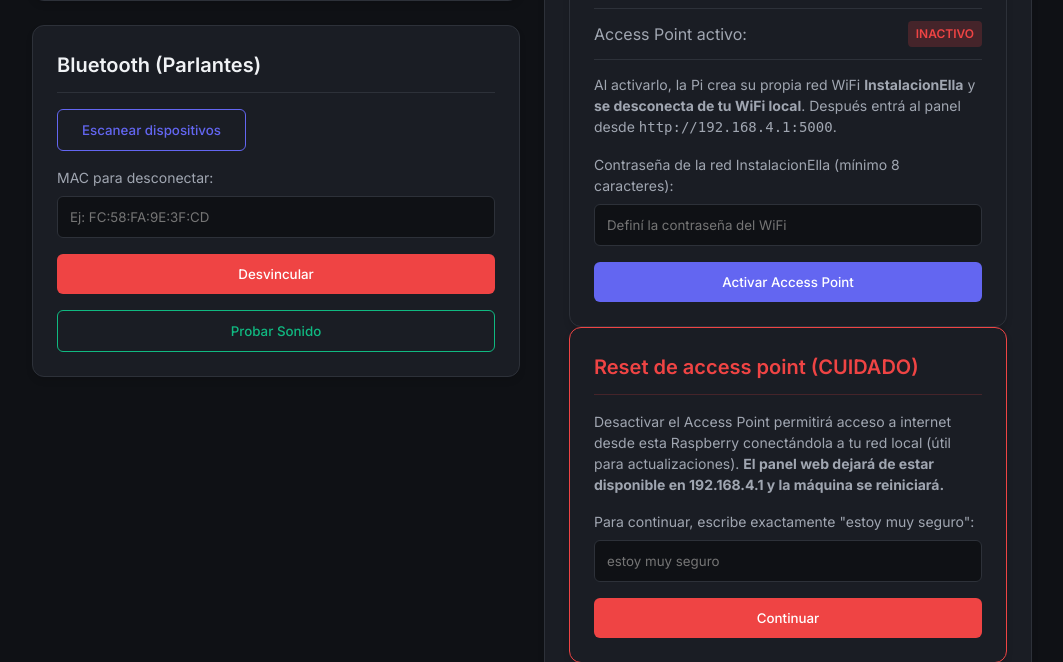
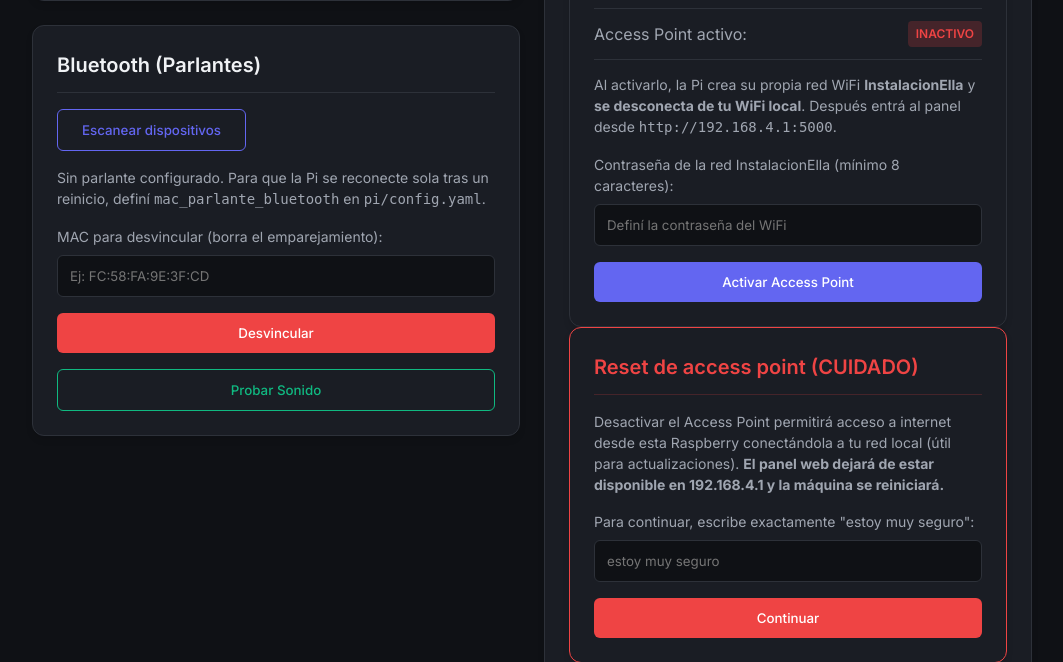
Before and after one commit to lux-metro/ella, a Flask app: template pi/panel/templates/index.html in a window 1280 px wide. Shown: the part 1016-1678 px from the top of the page, without its empty margins (108-1171 px from the left). Run offline with Flask 3, Linux system fonts and the light colour scheme; the template is opened without the code that fills it, so the values that code supplies are empty.

Commit message:
panel: mostrar parlante configurado con estado y botones de un click para Desconectar/Conectar (lee mac_parlante_bluetooth de config.yaml)

```diff
--- a/pi/panel/app.py
+++ b/pi/panel/app.py
@@ -23,6 +23,11 @@ WIFI_CRED_FILE = os.path.expanduser("~/ella/credenciales_wifi.txt")
 DIR_PANEL = os.path.dirname(os.path.abspath(__file__))
 SCRIPT_ACTIVAR_AP = os.path.join(DIR_PANEL, '..', 'setup_pi_access_point.sh')
 SCRIPT_REVERTIR_WIFI = os.path.join(DIR_PANEL, '..', 'revertir_wifi.sh')
+
+# La MAC del parlante configurado vive en pi/config.yaml (la lee el motor de
+# audio). El panel la usa para mostrar el estado y poder desconectar el
+# parlante con un click.
+CONFIG_YAML = os.path.join(DIR_PANEL, '..', 'config.yaml')
 
 NOMBRE_AP = "InstalacionElla"
 
@@ -105,6 +110,35 @@ def estado_ap():
         pass
     return {'configurado': configurado, 'activo': activo}
 
+def mac_parlante_configurado():
+    """Lee la MAC del parlante definida en pi/config.yaml (sin depender de PyYAML)."""
+    try:
+        with open(CONFIG_YAML) as f:
+            for linea in f:
+                if linea.strip().startswith('mac_parlante_bluetooth:'):
+                    valor = linea.split(':', 1)[1].strip().strip('"\'')
+                    if re.match(r'^([0-9A-Fa-f]{2}:){5}[0-9A-Fa-f]{2}$', valor):
+                        return valor
+    except Exception:
+        pass
+    return ''
+
+def info_dispositivo(mac):
+    """Consulta 'bluetoothctl info <mac>' y devuelve (nombre, conectado)."""
+    try:
+        info = subprocess.run(["bluetoothctl", "info", mac], capture_output=True, text=True, timeout=10).stdout
+    except Exception:
+        return '', False
+    nombre = ''
+    conectado = False
+    for linea in info.splitlines():
+        linea = linea.strip()
+        if linea.startswith('Name:'):
+            nombre = linea.split(':', 1)[1].strip()
+        elif linea.startswith('Connected:'):
+            conectado = linea.split(':', 1)[1].strip() == 'yes'
+    return nombre, conectado
+
 # --- Rutas ---
 @app.route('/')
 @requiere_auth
@@ -136,10 +170,18 @@ def inicio():
     fecha_hora_pi = time.strftime('%Y-%m-%d %H:%M:%S')
     hora_pi_input = time.strftime('%Y-%m-%dT%H:%M:%S')
 
+    # Parlante Bluetooth configurado (pi/config.yaml) + su estado
+    mac_parlante = mac_parlante_configurado()
+    parlante = None
+    if mac_parlante:
+        nombre, conectado = info_dispositivo(mac_parlante)
+        parlante = {'mac': mac_parlante, 'nombre': nombre, 'conectado': conectado}
+
     return render_template('index.html', config=config, presencia=presencia,
                            intensidad=intensidad, hace_cuanto=hace_cuanto,
                            servicios=servicios, ap=estado_ap(),
-                           fecha_hora_pi=fecha_hora_pi, hora_pi_input=hora_pi_input)
+                           fecha_hora_pi=fecha_hora_pi, hora_pi_input=hora_pi_input,
+                           parlante=parlante)
 
 @app.route('/config', methods=['POST'])
 @requiere_auth
@@ -540,6 +582,24 @@ def desvincular_bluetooth():
             flash(f"Error desvinculando {mac}: {e}", "error")
     return redirect(url_for('inicio'))
 
+@app.route('/bluetooth/desconectar', methods=['POST'])
+@requiere_auth
+def desconectar_bluetooth():
+    mac = request.form.get('mac')
+    if not mac:
+        flash("Falta la MAC del dispositivo.", "error")
+        return redirect(url_for('inicio'))
+    try:
+        res = subprocess.run(["bluetoothctl", "disconnect", mac], capture_output=True, text=True, timeout=15)
+        salida = (res.stdout or '').strip()
+        if res.returncode == 0 or 'not connected' in salida.lower():
+            flash(f"Parlante {mac} desconectado.", "success")
+        else:
+            flash(f"Error desconectando {mac}: {salida or 'sin detalles'}", "error")
+    except Exception as e:
+        flash(f"Error desconectando {mac}: {e}", "error")
+    return redirect(url_for('inicio'))
+
 @app.route('/bluetooth/probar', methods=['POST'])
 @requiere_auth
 def probar_bluetooth():
--- a/pi/panel/templates/index.html
+++ b/pi/panel/templates/index.html
@@ -400,9 +400,40 @@
                         <ul id="bt-lista"></ul>
                         <div id="bt-paginador" class="pagination"></div>
                     </div>
+                    {% if parlante %}
+                    <div class="bt-configured" style="margin-top:1rem; border-top:1px solid var(--border-color); padding-top:1rem;">
+                        <h3>Parlante configurado</h3>
+                        <div class="stat">
+                            <span class="stat-label">Dispositivo:</span>
+                            <span>{{ parlante.nombre or parlante.mac }}</span>
+                        </div>
+                        <div class="stat">
+                            <span class="stat-label">Estado:</span>
+                            <span class="status-badge {% if parlante.conectado %}status-active{% else %}status-inactive{% endif %}">{{ 'Conectado' if parlante.conectado else 'Desconectado' }}</span>
+                        </div>
+                        <div class="actions" style="display:flex; gap:0.5rem; flex-wrap:wrap;">
+                            <form method="POST" action="/bluetooth/desconectar" style="flex:1;">
+                                <input type="hidden" name="mac" value="{{ parlante.mac }}">
+                                <button type="submit" class="btn-outline" style="border-color:var(--error-color); color:var(--error-color);">Desconectar</button>
+                            </form>
+                            {% if not parlante.conectado %}
+                            <form method="POST" action="/bluetooth/conectar" style="flex:1;">
+                                <input type="hidden" name="mac" value="{{ parlante.mac }}">
+                                <button type="submit" class="btn-outline">Conectar</button>
+                            </form>
+                            {% endif %}
+                        </div>
+                    </div>
+                    {% else %}
+                    <p style="font-size:0.875rem; color:var(--text-secondary); margin-top:1rem;">
+                        Sin parlante configurado. Para que la Pi se reconecte sola tras un
+                        reinicio, definí <code>mac_parlante_bluetooth</code> en
+                        <code>pi/config.yaml</code>.
+                    </p>
+                    {% endif %}
                     <form method="POST" action="/bluetooth/desvincular" style="margin-top:1rem; margin-bottom:1rem;">
                         <div class="form-group">
-                            <label>MAC para desconectar:</label>
+                            <label>MAC para desvincular (borra el emparejamiento):</label>
                             <input type="text" name="mac" placeholder="Ej: FC:58:FA:9E:3F:CD">
                         </div>
                         <button type="submit" class="btn-danger">Desvincular</button>
```
